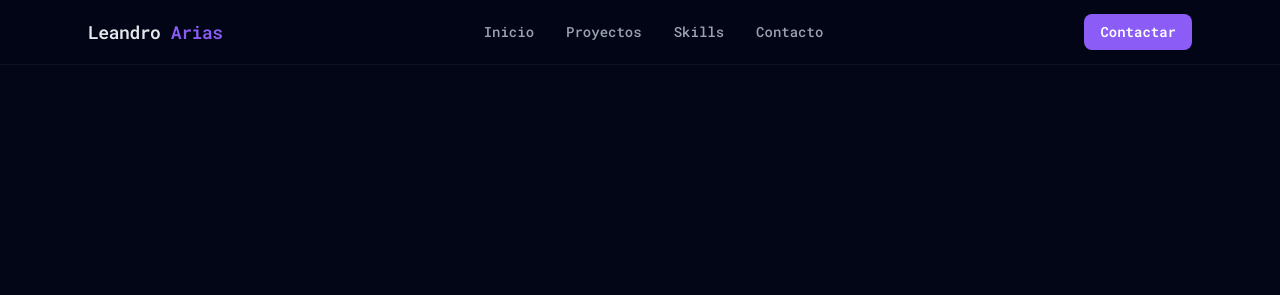
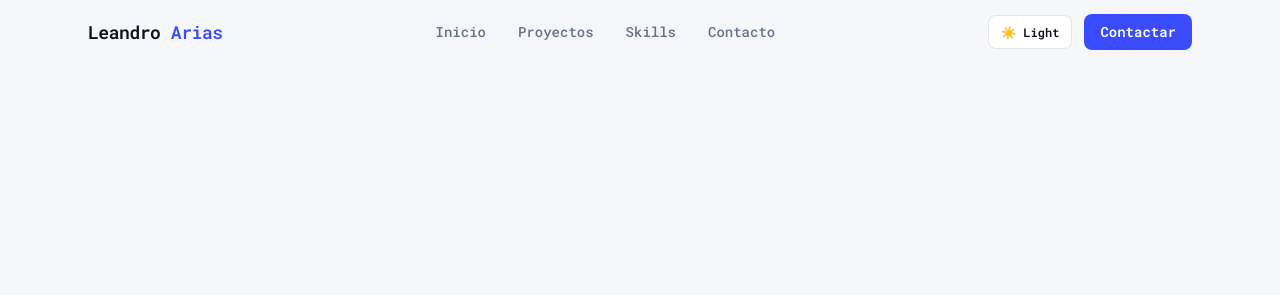
Before and after one commit to leandroArias1/portfolio, an Astro site: page / in a window 1280 px wide. Shown: the top 295 px of the page. Built offline with nearby package versions, Linux system fonts and the light colour scheme; Astro itself is replaced by a stand-in of ours.

Commit message:
Add light/dark theme toggle in navbar

```diff
--- a/src/components/layout/Header.astro
+++ b/src/components/layout/Header.astro
@@ -29,6 +29,16 @@ const navItems = [
       ))}
     </nav>
 
+    <div class="flex items-center gap-3">
+      <button
+        id="theme-toggle"
+        type="button"
+        class="inline-flex items-center justify-center rounded-lg border border-black/10 bg-bgSecondary px-3 py-2 text-xs font-semibold text-text hover:-translate-y-0.5 dark:border-white/10"
+        aria-label="Cambiar tema"
+      >
+        <span id="theme-label">☀️ Light</span>
+      </button>
+
       <!-- CTA -->
       <a
         href="#contact"
@@ -36,7 +46,28 @@ const navItems = [
       >
         Contactar
       </a>
+    </div>
 
   </div>
 
 </header>
+
+<script>
+  const toggle = document.getElementById("theme-toggle");
+  const label = document.getElementById("theme-label");
+
+  const syncLabel = () => {
+    const isDark = document.documentElement.classList.contains("dark");
+    if (label) label.textContent = isDark ? "🌙 Dark" : "☀️ Light";
+  };
+
+  syncLabel();
+
+  toggle?.addEventListener("click", () => {
+    const isDark = document.documentElement.classList.toggle("dark");
+    const theme = isDark ? "dark" : "light";
+    document.documentElement.dataset.theme = theme;
+    localStorage.setItem("theme", theme);
+    syncLabel();
+  });
+</script>
--- a/src/layouts/BaseLayout.astro
+++ b/src/layouts/BaseLayout.astro
@@ -27,6 +27,15 @@ import "../styles/globals.css";
 
   <!-- Twitter -->
   <meta name="twitter:card" content="summary_large_image" />
+  <script is:inline>
+    (() => {
+      const savedTheme = localStorage.getItem("theme");
+      const prefersDark = window.matchMedia("(prefers-color-scheme: dark)").matches;
+      const theme = savedTheme ?? (prefersDark ? "dark" : "light");
+      document.documentElement.classList.toggle("dark", theme === "dark");
+      document.documentElement.dataset.theme = theme;
+    })();
+  </script>
 </head>
 
   <body>
--- a/src/styles/globals.css
+++ b/src/styles/globals.css
@@ -3,6 +3,22 @@
 @tailwind base;
 @tailwind components;
 @tailwind utilities;
+
+:root {
+  --bg: 245 247 251;
+  --bg-secondary: 255 255 255;
+  --accent: 59 76 255;
+  --text: 11 15 26;
+  --muted: 101 114 138;
+}
+
+html.dark {
+  --bg: 2 6 23;
+  --bg-secondary: 15 23 42;
+  --accent: 59 130 246;
+  --text: 229 231 235;
+  --muted: 156 163 175;
+}
 
 
 
--- a/tailwind.config.js
+++ b/tailwind.config.js
@@ -1,30 +1,23 @@
 /** @type {import('tailwindcss').Config} */
 export default {
+  darkMode: "class",
   content: [
     "./src/**/*.{astro,html,js,jsx,ts,tsx}",
   ],
   theme: {
     extend: {
       colors: {
-        bg: "#020617",
-        bgSecondary: "#0f172a",
-        accent: "#8b5cf6",
-        text: "#e5e7eb",
-        muted: "#9ca3af",
+        bg: "rgb(var(--bg) / <alpha-value>)",
+        bgSecondary: "rgb(var(--bg-secondary) / <alpha-value>)",
+        accent: "rgb(var(--accent) / <alpha-value>)",
+        text: "rgb(var(--text) / <alpha-value>)",
+        muted: "rgb(var(--muted) / <alpha-value>)",
       },
-      extend: {
-    fontFamily: {
-      sans: ["Inter", "system-ui", "sans-serif"],
-      heading: ["Roboto Mono", "ui-monospace", "monospace"],
-    },
-    colors: {
-      bg: "#020617",
-      bgSecondary: "#0f172a",
-      accent: "#8b5cf6",
-      text: "#e5e7eb",
-      muted: "#9ca3af",
-    },
+      fontFamily: {
+        sans: ["Inter", "system-ui", "sans-serif"],
+        heading: ["Roboto Mono", "ui-monospace", "monospace"],
+      },
     },
   },
   plugins: [],
-}}
+};
```
Lines whose indentation alone changed are shown as unchanged.
